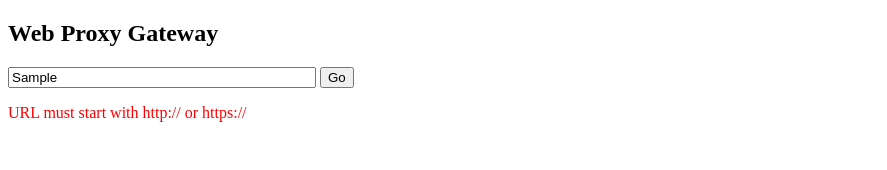
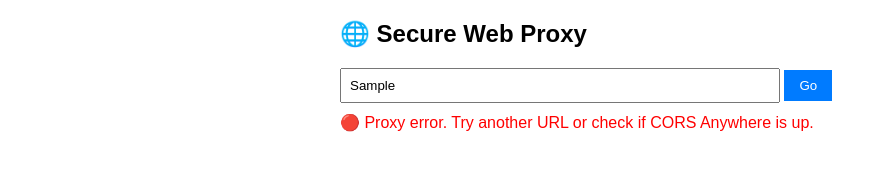
Before and after one commit to destnvasi/testpage, a plain HTML site: page index.html in a window 1280 px wide. Both pictures are taken after typing "Sample" into the empty fields and a click on the button "Go". Shown: the whole page, without its empty margins (0-887 px from the left). Drawn offline with Linux system fonts and the light colour scheme; no server answers.

Commit message:
Update index.html

```diff
--- a/index.html
+++ b/index.html
@@ -1,13 +1,20 @@
 <!DOCTYPE html>
 <html>
 <head>
-  <title>Simple Web Proxy</title>
+  <title>Secure Web Proxy</title>
+  <style>
+    body { font-family: Arial, sans-serif; max-width: 600px; margin: 20px auto; }
+    input { width: 70%; padding: 8px; }
+    button { padding: 8px 15px; background: #007BFF; color: white; border: none; cursor: pointer; }
+    button:hover { background: #0056b3; }
+    #error { color: red; margin-top: 10px; }
+  </style>
 </head>
 <body>
-  <h2>Web Proxy Gateway</h2>
-  <input type="text" id="urlInput" placeholder="Enter URL (e.g., https://www.google.com)" style="width: 300px;">
+  <h2>🌐 Secure Web Proxy</h2>
+  <input type="text" id="urlInput" placeholder="Enter a valid URL (e.g., https://example.com)">
   <button onclick="openViaProxy()">Go</button>
-  <p id="error" style="color: red;"></p>
+  <p id="error"></p>
 
   <script>
     function openViaProxy() {
@@ -15,19 +22,41 @@
       const errorElement = document.getElementById("error");
       errorElement.textContent = "";
 
+      // Basic validation
       if (!userUrl) {
-        errorElement.textContent = "Please enter a URL.";
+        errorElement.textContent = "⚠️ Please enter a URL.";
         return;
       }
 
+      // Force HTTPS if missing protocol
+      let processedUrl = userUrl;
       if (!userUrl.startsWith("http://") && !userUrl.startsWith("https://")) {
-        errorElement.textContent = "URL must start with http:// or https://";
+        processedUrl = "https://" + userUrl; // Default to HTTPS
+      }
+
+      // Validate URL format
+      try {
+        new URL(processedUrl); // Throws error if invalid
+      } catch (e) {
+        errorElement.textContent = "❌ Invalid URL. Example: https://example.com";
         return;
       }
 
-      // Replace with your proxy server URL (e.g., https://your-proxy.com?url=)
-      const proxyUrl = "https://cors-anywhere.herokuapp.com/" + userUrl;
-      window.location.href = proxyUrl; // Opens in the same tab
+      // Use CORS Anywhere (with Origin header)
+      const proxyUrl = "https://cors-anywhere.herokuapp.com/" + processedUrl;
+
+      // Set Origin header (required by CORS Anywhere)
+      fetch(proxyUrl, {
+        headers: { "Origin": window.location.origin }
+      })
+        .then(response => {
+          if (!response.ok) throw new Error("Proxy fetch failed.");
+          window.location.href = proxyUrl; // Redirect on success
+        })
+        .catch(err => {
+          errorElement.textContent = "🔴 Proxy error. Try another URL or check if CORS Anywhere is up.";
+          console.error(err);
+        });
     }
   </script>
 </body>
```
